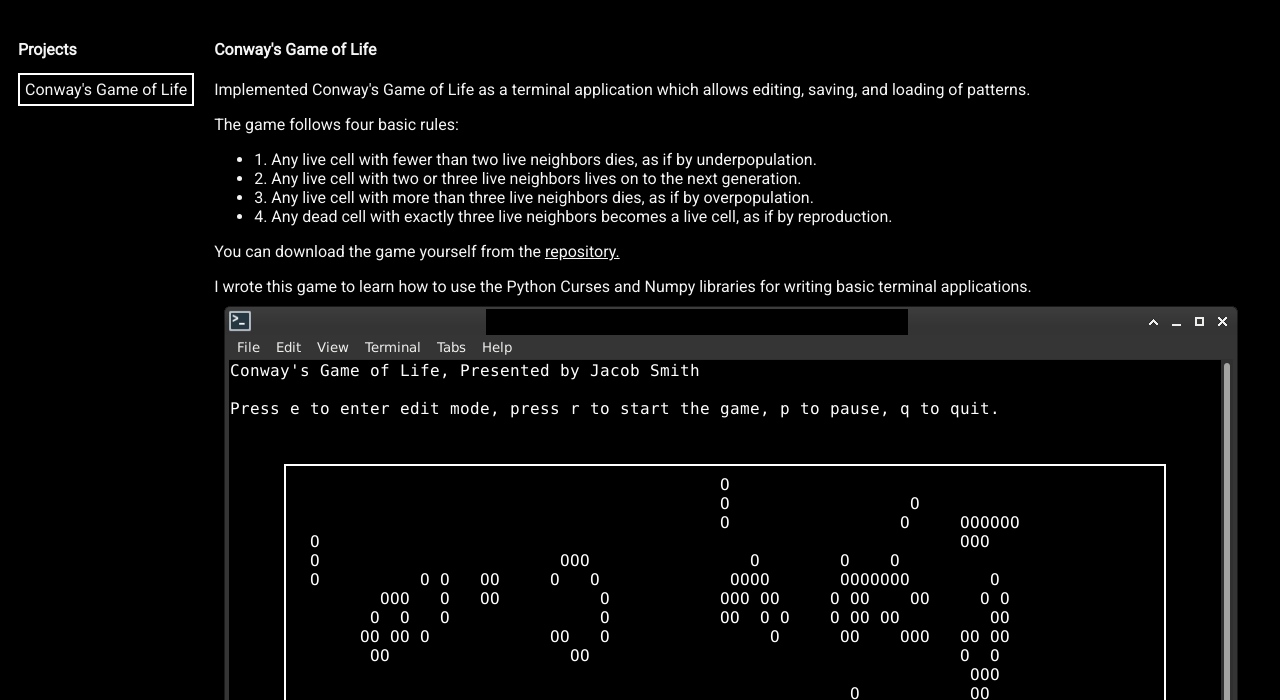
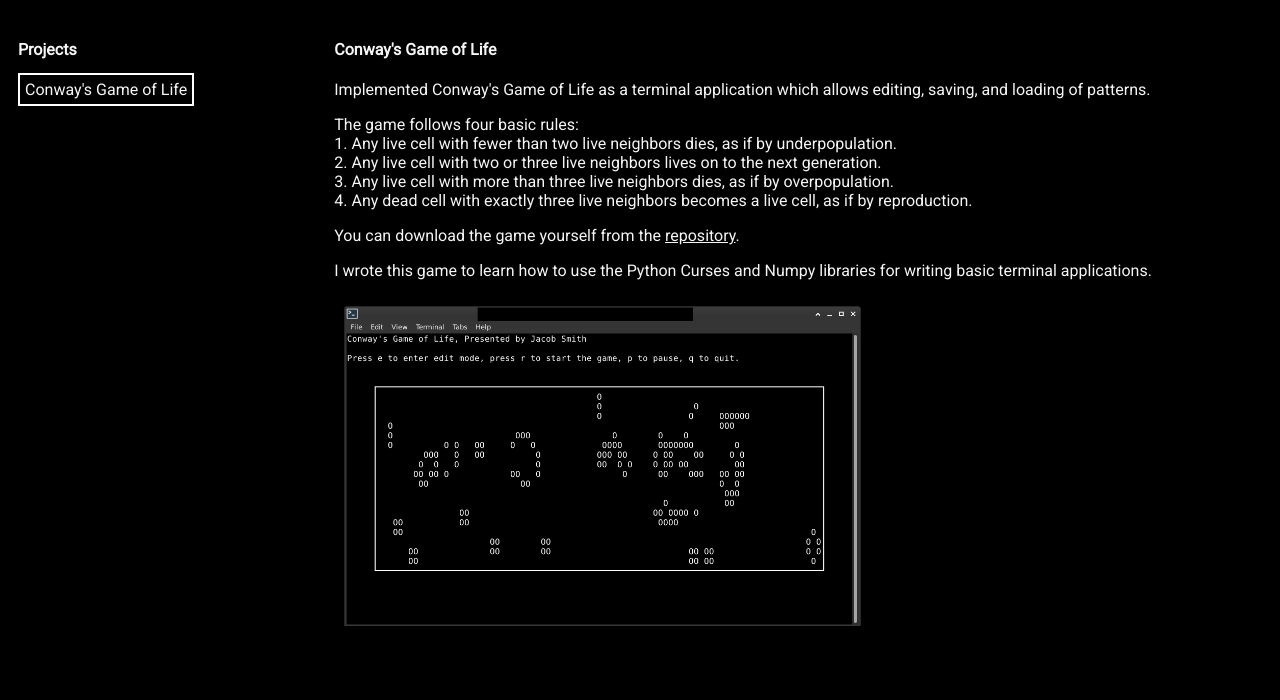
Before and after one commit to jke-smth/jke-smth.github.io, a plain HTML site: page index.html in a window 1280 px wide. Shown: the part 100-800 px from the top of the page. Drawn offline with Linux system fonts and the light colour scheme.

Commit message:
resizing elements properly

```diff
--- a/index.html
+++ b/index.html
@@ -56,6 +56,7 @@
       nav a:focus {
       }
       article{
+        margin: 0 auto;
         padding-left: 20px;
       }
       article a{
@@ -64,8 +65,26 @@
       article a:visited {
         color: whitesmoke;
       }
+      article ul{
+        padding: 10px;
+        display: flex;
+        flex-wrap: wrap;
+      }
+      article li {
+
+        list-style-type: none;
+        height: 40vh;
+        flex-grow: 1;
+      }
+      article li:last-child {
+        flex-grow: 100;
+      }
       article img{
-        padding: 10px;
+
+        max-height: 100%;
+        min-width: 100%;
+        object-fit: cover;
+        vertical-align: bottom;
       }
 
     </style>
@@ -93,18 +112,23 @@
         <p>Implemented Conway's Game of Life as a terminal application which allows editing, saving, and loading of patterns.
         <br>
         <p>The game follows four basic rules:
-        <ul>
-          <li>1. Any live cell with fewer than two live neighbors dies, as if by underpopulation.</li>
-          <li>2. Any live cell with two or three live neighbors lives on to the next generation.</li>
-          <li>3. Any live cell with more than three live neighbors dies, as if by overpopulation.</li>
-          <li>4. Any dead cell with exactly three live neighbors becomes a live cell, as if by reproduction.</li>
-        </ul>
 
-        <p>You can download the game yourself from the <a href="https://github.com/jke-smth/life">repository.</a>
+        <br>1. Any live cell with fewer than two live neighbors dies, as if by underpopulation.
+        <br>2. Any live cell with two or three live neighbors lives on to the next generation.
+        <br>3. Any live cell with more than three live neighbors dies, as if by overpopulation.
+        <br>4. Any dead cell with exactly three live neighbors becomes a live cell, as if by reproduction.
+
+
+        <p>You can download the game yourself from the <a href="https://github.com/jke-smth/life">repository</a>.
         <br>
         <p>I wrote this game to learn how to use the Python Curses and Numpy libraries for writing basic terminal applications.
         <br>
-        <img src="Conway_Game_of_Life_as_presented_by_Jacob_Smith.png" alt="A screenshot of my implementation of Conway's Game of Life">
+        <ul>
+          <li>
+            <img src="Conway_Game_of_Life_as_presented_by_Jacob_Smith.png" alt="A screenshot of my implementation of Conway's Game of Life">
+          </li>
+          <li></li>
+        </ul>
       </article>
     </section>
 
```
